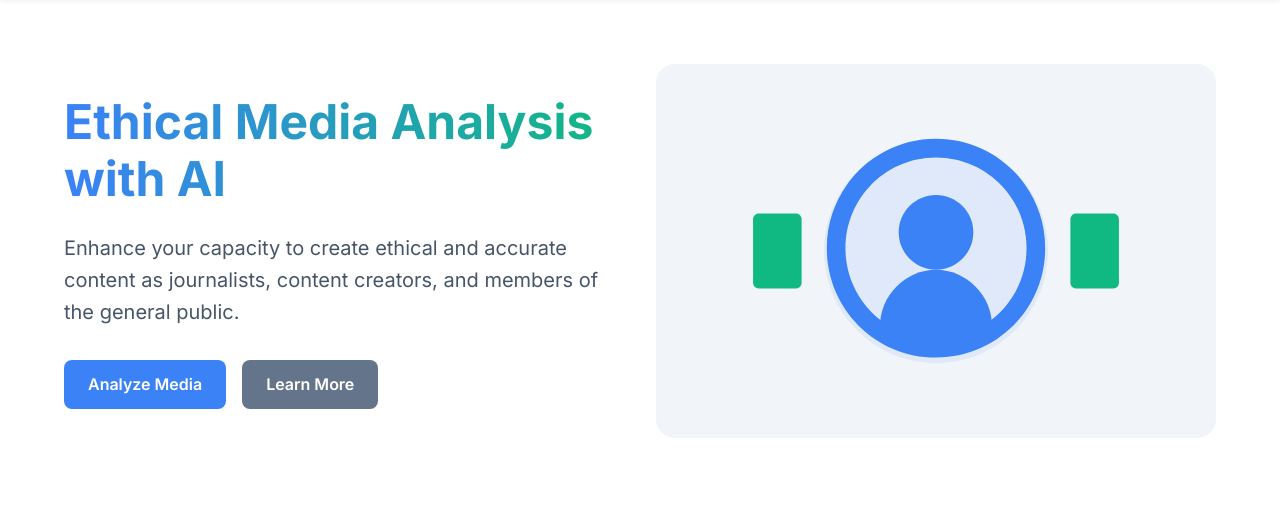
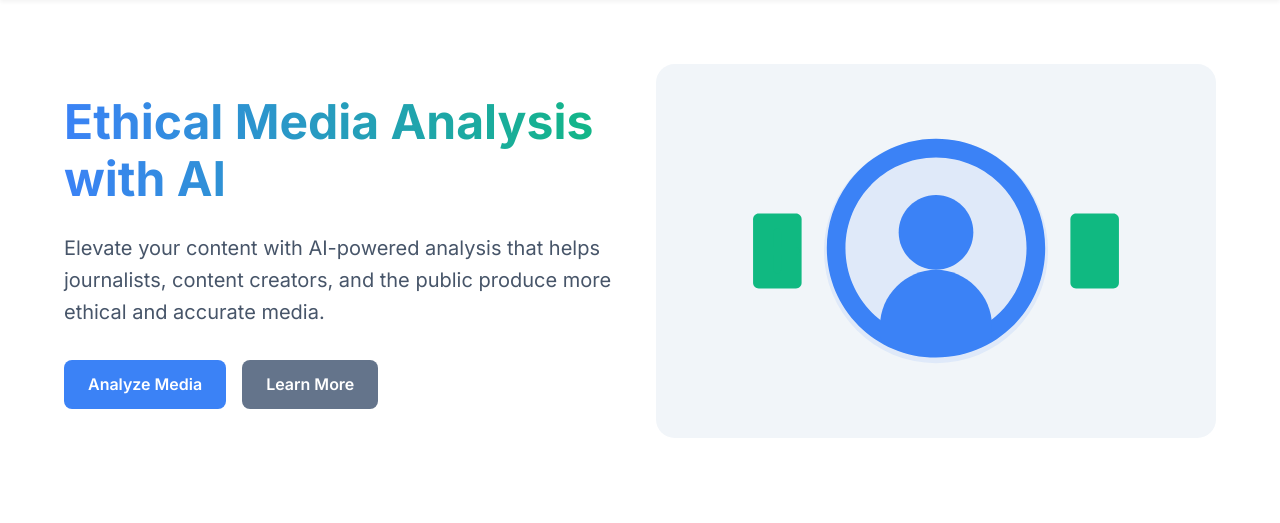
Before and after one commit to SomyaPanchal/VeriMedia, a Flask app: page / in a window 1280 px wide. Shown: the part 70-593 px from the top of the page. Run offline with Flask 3, Linux system fonts and the light colour scheme; some libraries are stand-ins or nearby versions.

Commit message:
Enhance hero subtitle to be more professional and impactful

```diff
--- a/templates/index.html
+++ b/templates/index.html
@@ -96,7 +96,7 @@
     <div class="hero-content">
         <h1>Ethical Media Analysis with AI</h1>
         <p class="hero-subtitle">
-            Enhance your capacity to create ethical and accurate content as journalists, content creators, and members of the general public.
+            Elevate your content with AI-powered analysis that helps journalists, content creators, and the public produce more ethical and accurate media.
         </p>
         <div class="hero-buttons">
             <a href="#upload-section" class="btn btn-primary">Analyze Media</a>
```
